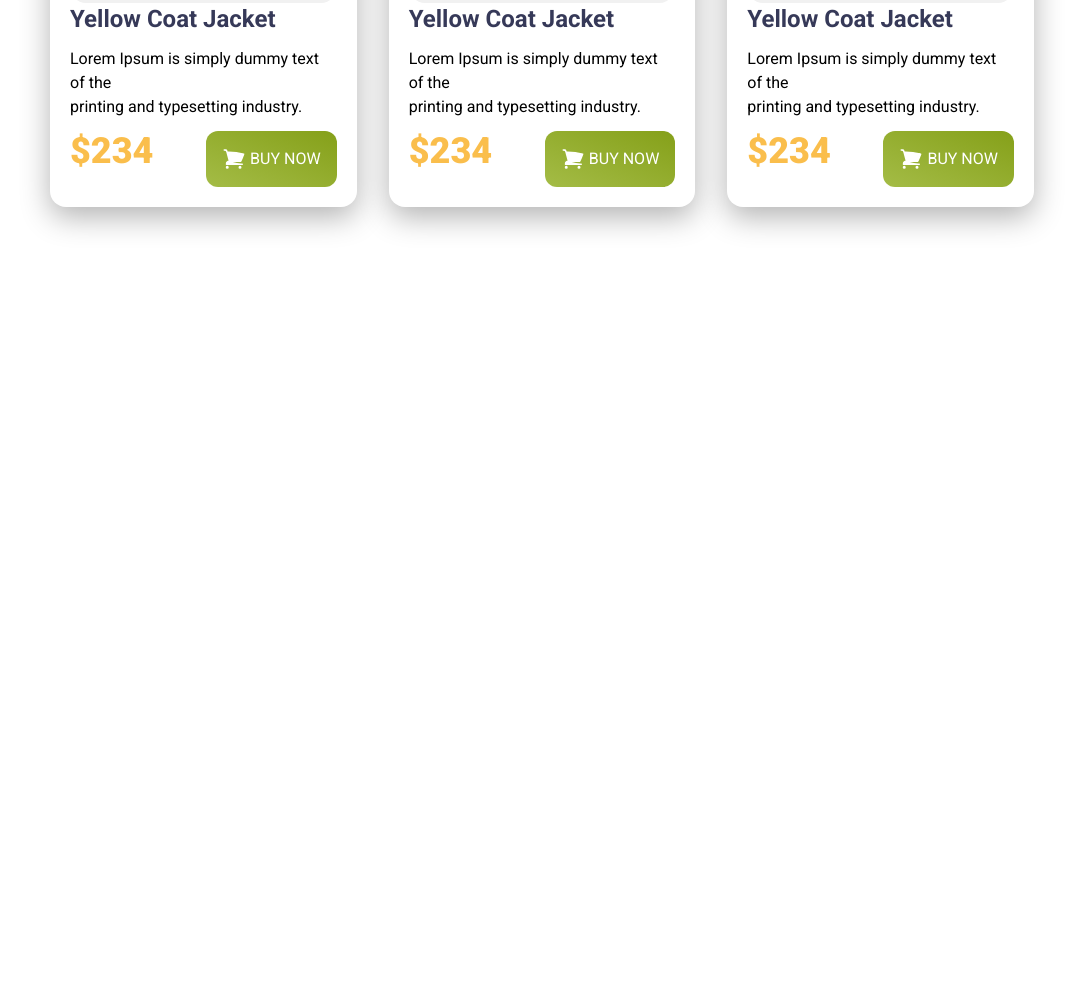
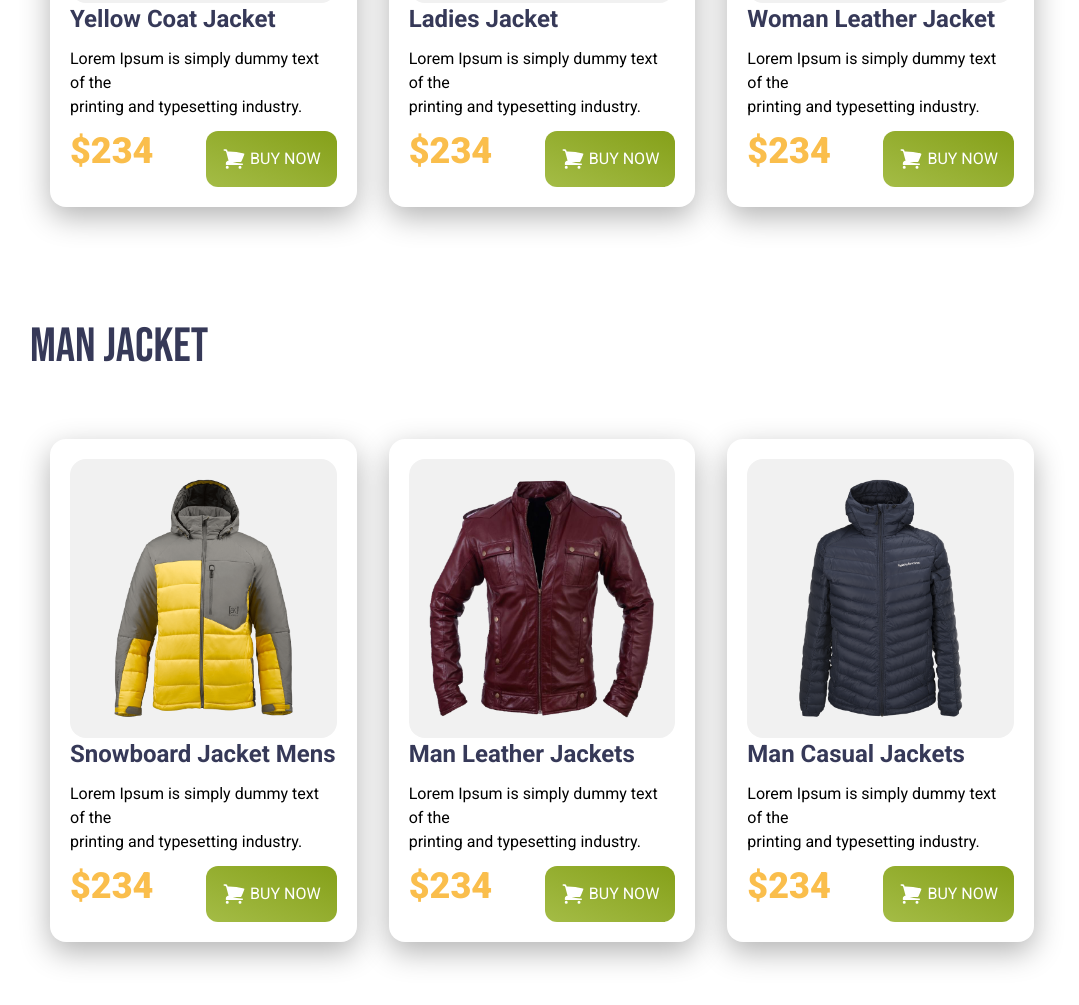
Before and after one commit to Sadia492/penguin-fashion-using-tailwind, a plain HTML site: page index.html in a window 1280 px wide. Shown: the part 1196-2201 px from the top of the page, without its empty margins (98-1177 px from the left). Before the commit the page ends 1519 px from the top, so only its background shows below. Drawn offline with nearby package versions, Linux system fonts and the light colour scheme.

Commit message:
men section added

```diff
--- a/index.html
+++ b/index.html
@@ -136,9 +136,7 @@
             <div class="bg-[#F1F1F1] rounded-2xl p-5">
               <img class="w-full" src="images/jacket-2.png" alt="" />
             </div>
-            <h4 class="text-2xl font-bold text-[#363958]">
-              Yellow Coat Jacket
-            </h4>
+            <h4 class="text-2xl font-bold text-[#363958]">Ladies Jacket</h4>
             <p class="py-3">
               Lorem Ipsum is simply dummy text of the <br />printing and
               typesetting industry.
@@ -171,7 +169,7 @@
               <img class="w-full" src="images/jacket-3.png" alt="" />
             </div>
             <h4 class="text-2xl font-bold text-[#363958]">
-              Yellow Coat Jacket
+              Woman Leather Jacket
             </h4>
             <p class="py-3">
               Lorem Ipsum is simply dummy text of the <br />printing and
@@ -203,6 +201,117 @@
         </div>
       </section>
       <!-- ------women section ends here----  -->
+      <!-- ------men section starts here----  -->
+      <section class="mb-24">
+        <h1 class="uppercase text-5xl font-bebas-neue text-[#363958] my-12">
+          Man Jacket
+        </h1>
+        <div class="p-5 grid grid-cols-1 lg:grid-cols-3 gap-8">
+          <div class="shadow-[0_10px_30px_0px_rgba(0,0,0,0.3)] p-5 rounded-2xl">
+            <div class="bg-[#F1F1F1] rounded-2xl p-5">
+              <img class="w-full" src="images/jacket-4.png" alt="" />
+            </div>
+            <h4 class="text-2xl font-bold text-[#363958]">
+              Snowboard Jacket Mens
+            </h4>
+            <p class="py-3">
+              Lorem Ipsum is simply dummy text of the <br />printing and
+              typesetting industry.
+            </p>
+            <div class="flex justify-between">
+              <h2 class="font-black text-4xl text-[#FABE4C]">$234</h2>
+              <button
+                class="flex text-white rounded-xl bg-gradient-to-tr from-[#A4BC46] to-[#85A019] p-4"
+              >
+                <svg
+                  xmlns="http://www.w3.org/2000/svg"
+                  fill="none"
+                  viewBox="0 0 24 24"
+                  stroke-width="1.5"
+                  stroke="currentColor"
+                  class="size-6 fill-white mr-1"
+                >
+                  <path
+                    stroke-linecap="round"
+                    stroke-linejoin="round"
+                    d="M2.25 3h1.386c.51 0 .955.343 1.087.835l.383 1.437M7.5 14.25a3 3 0 0 0-3 3h15.75m-12.75-3h11.218c1.121-2.3 2.1-4.684 2.924-7.138a60.114 60.114 0 0 0-16.536-1.84M7.5 14.25 5.106 5.272M6 20.25a.75.75 0 1 1-1.5 0 .75.75 0 0 1 1.5 0Zm12.75 0a.75.75 0 1 1-1.5 0 .75.75 0 0 1 1.5 0Z"
+                  />
+                </svg>
+                BUY NOW
+              </button>
+            </div>
+          </div>
+          <div class="shadow-[0_10px_30px_0px_rgba(0,0,0,0.3)] p-5 rounded-2xl">
+            <div class="bg-[#F1F1F1] rounded-2xl p-5">
+              <img class="w-full" src="images/jacket-5.png" alt="" />
+            </div>
+            <h4 class="text-2xl font-bold text-[#363958]">
+              Man Leather Jackets
+            </h4>
+            <p class="py-3">
+              Lorem Ipsum is simply dummy text of the <br />printing and
+              typesetting industry.
+            </p>
+            <div class="flex justify-between">
+              <h2 class="font-black text-4xl text-[#FABE4C]">$234</h2>
+              <button
+                class="flex text-white rounded-xl bg-gradient-to-tr from-[#A4BC46] to-[#85A019] p-4"
+              >
+                <svg
+                  xmlns="http://www.w3.org/2000/svg"
+                  fill="none"
+                  viewBox="0 0 24 24"
+                  stroke-width="1.5"
+                  stroke="currentColor"
+                  class="size-6 fill-white mr-1"
+                >
+                  <path
+                    stroke-linecap="round"
+                    stroke-linejoin="round"
+                    d="M2.25 3h1.386c.51 0 .955.343 1.087.835l.383 1.437M7.5 14.25a3 3 0 0 0-3 3h15.75m-12.75-3h11.218c1.121-2.3 2.1-4.684 2.924-7.138a60.114 60.114 0 0 0-16.536-1.84M7.5 14.25 5.106 5.272M6 20.25a.75.75 0 1 1-1.5 0 .75.75 0 0 1 1.5 0Zm12.75 0a.75.75 0 1 1-1.5 0 .75.75 0 0 1 1.5 0Z"
+                  />
+                </svg>
+                BUY NOW
+              </button>
+            </div>
+          </div>
+          <div class="shadow-[0_10px_30px_0px_rgba(0,0,0,0.3)] p-5 rounded-2xl">
+            <div class="bg-[#F1F1F1] rounded-2xl p-5">
+              <img class="w-full" src="images/jacket-6.png" alt="" />
+            </div>
+            <h4 class="text-2xl font-bold text-[#363958]">
+              Man Casual Jackets
+            </h4>
+            <p class="py-3">
+              Lorem Ipsum is simply dummy text of the <br />printing and
+              typesetting industry.
+            </p>
+            <div class="flex justify-between">
+              <h2 class="font-black text-4xl text-[#FABE4C]">$234</h2>
+              <button
+                class="flex text-white rounded-xl bg-gradient-to-tr from-[#A4BC46] to-[#85A019] p-4"
+              >
+                <svg
+                  xmlns="http://www.w3.org/2000/svg"
+                  fill="none"
+                  viewBox="0 0 24 24"
+                  stroke-width="1.5"
+                  stroke="currentColor"
+                  class="size-6 fill-white mr-1"
+                >
+                  <path
+                    stroke-linecap="round"
+                    stroke-linejoin="round"
+                    d="M2.25 3h1.386c.51 0 .955.343 1.087.835l.383 1.437M7.5 14.25a3 3 0 0 0-3 3h15.75m-12.75-3h11.218c1.121-2.3 2.1-4.684 2.924-7.138a60.114 60.114 0 0 0-16.536-1.84M7.5 14.25 5.106 5.272M6 20.25a.75.75 0 1 1-1.5 0 .75.75 0 0 1 1.5 0Zm12.75 0a.75.75 0 1 1-1.5 0 .75.75 0 0 1 1.5 0Z"
+                  />
+                </svg>
+                BUY NOW
+              </button>
+            </div>
+          </div>
+        </div>
+      </section>
+      <!-- ------men section ends here----  -->
     </main>
     <footer></footer>
   </body>
```
